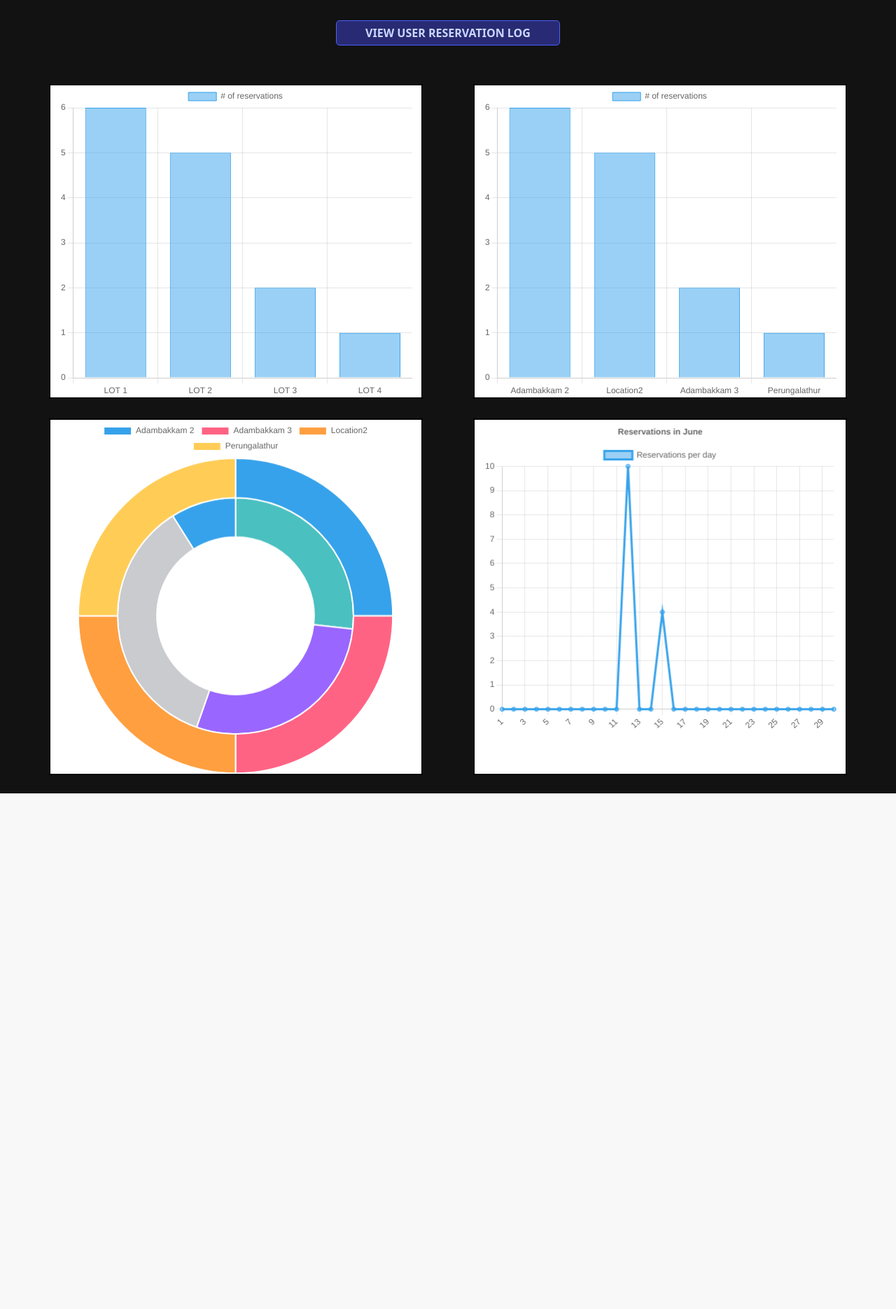
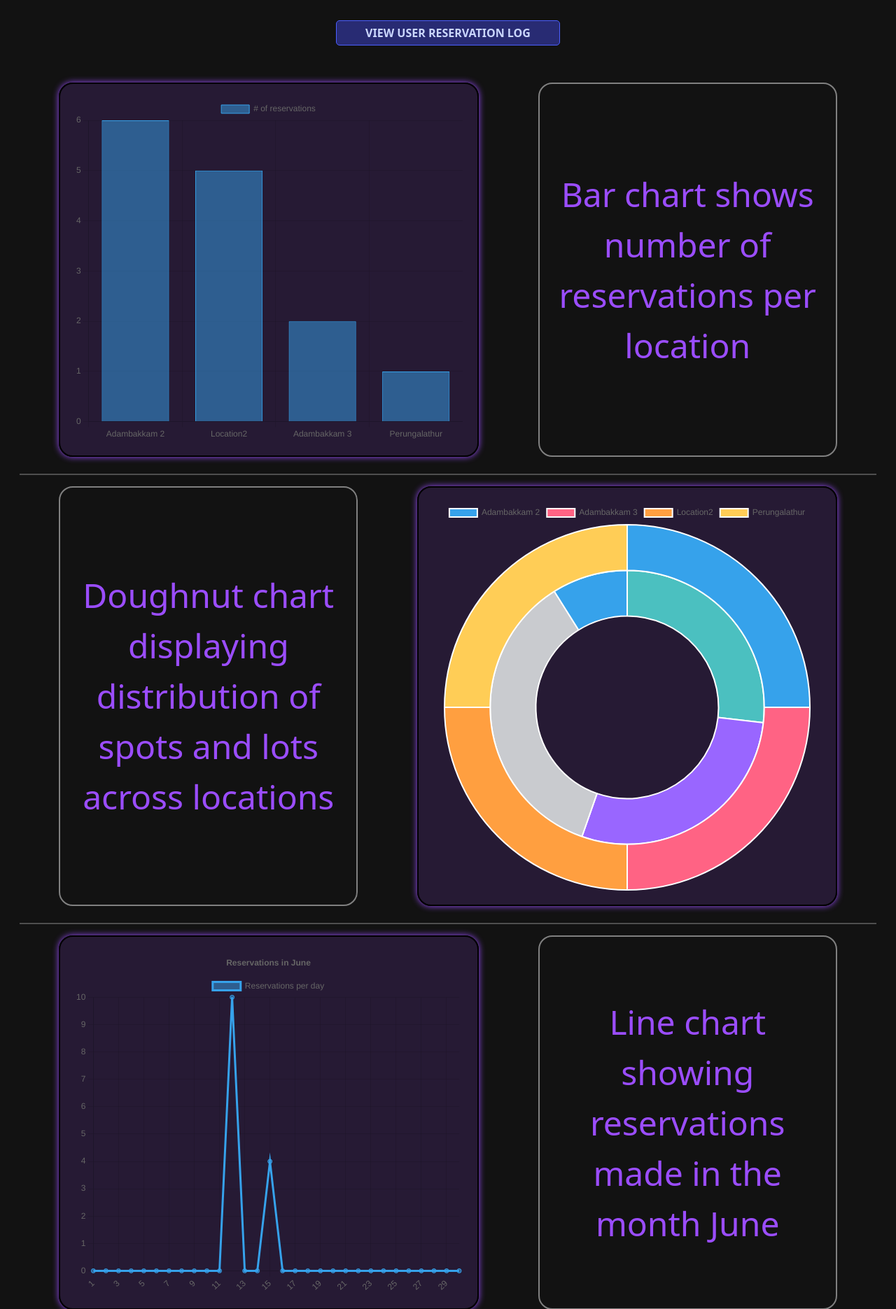
Before and after one commit to KarthikPreVin/Wheels-Space, a Flask app: page /adminsummary in a window 1280 px wide. Shown: the part 108-1979 px from the top of the page at 70% size. Before the commit the page ends 1242 px from the top, so only its background shows below. Run offline with Flask 3, Linux system fonts and the light colour scheme; data comes from the database, SQL or seed files in the repository.

Commit message:
Mileston-VP Charts

```diff
--- a/static/css/General_style.css
+++ b/static/css/General_style.css
@@ -265,7 +265,27 @@ body{
 }
 
 .chart{
-    background-color: white;
+    background-color: #9b4dff25;
+    max-width: 600px;
     border: 2px solid black;
-    margin: 2px;
+    padding: 20px;
+    border-radius: 20px;
+    box-shadow: 0px 0px 10px 0px #9b4dff;
 }
+
+.chart-describe{
+    color: #9b4dff;
+    border: 2px solid gray;
+    border-radius: 20px;
+    text-align: center;
+    align-content: center;
+    font-size: 3em;
+}
+
+@media only screen and (max-width: 992px){
+    .chart-describe{
+        font-size: 2em;
+        max-width: 600px;
+        margin-bottom: 20px;
+    }
+}
--- a/templates/admin_summary.html
+++ b/templates/admin_summary.html
@@ -53,20 +53,32 @@
     </div>
     <div class="container-fluid">
         <div class="row d-flex justify-content-evenly mb-4 ">
-            <div class="chart col-11 col-md-5">
-                <canvas id="chart1" width="600" height="530"></canvas>
-            </div>
-            <div class="chart col-11 col-md-5">
+            <div class="chart-describe col-11 d-lg-none">Bar chart shows number of reservations per location</div>
+            <div class="chart col-11 col-lg-7">
                 <canvas id="chart2" width="600" height="530"></canvas>
             </div>
+            <div class="chart-describe col-lg-4 d-none d-lg-block">Bar chart shows number of reservations per location</div>
         </div>
-
+        <hr class="mx-3" style="height: 2px; background-color: white; border: none;">
         <div class="row d-flex justify-content-evenly mb-4">
-            <div class="chart col-11 col-md-5">
+            <div class="chart-describe col-11 col-lg-4">Doughnut chart displaying distribution of spots and lots across locations</div>
+            <div class="chart col-11 col-lg-7">
                 <canvas id="chart3" width="600" height="530"></canvas>
             </div>
-            <div class="chart col-11 col-md-5">
+        </div>
+        <hr class="mx-3" style="height: 2px; background-color: white; border: none;">
+        <div class="row d-flex justify-content-evenly mb-4">
+            <div class="chart-describe col-11 d-lg-none">Line chart showing reservations made in the month {{month}}</div>
+            <div class="chart col-11 col-lg-7">
                 <canvas id="chart4" width="600" height="530"></canvas>
+            </div>
+            <div class="chart-describe col-lg-4 d-none d-lg-block">Line chart showing reservations made in the month {{month}}</div>
+        </div>
+        <hr class="mx-3" style="height: 2px; background-color: white; border: none;">
+        <div class="row d-flex justify-content-evenly mb-4 ">
+            <div class="chart-describe col-11 col-lg-4">Bar chart shows number of reservations per lot</div>
+            <div class="chart col-11 col-lg-7">
+                <canvas id="chart1" width="600" height="530"></canvas>
             </div>
         </div>
     </div>
```
Also changed, not shown: controllers/user_routes.py (+17 -1 lines), templates/user_summary.html (+39 -0 lines), README.md.
